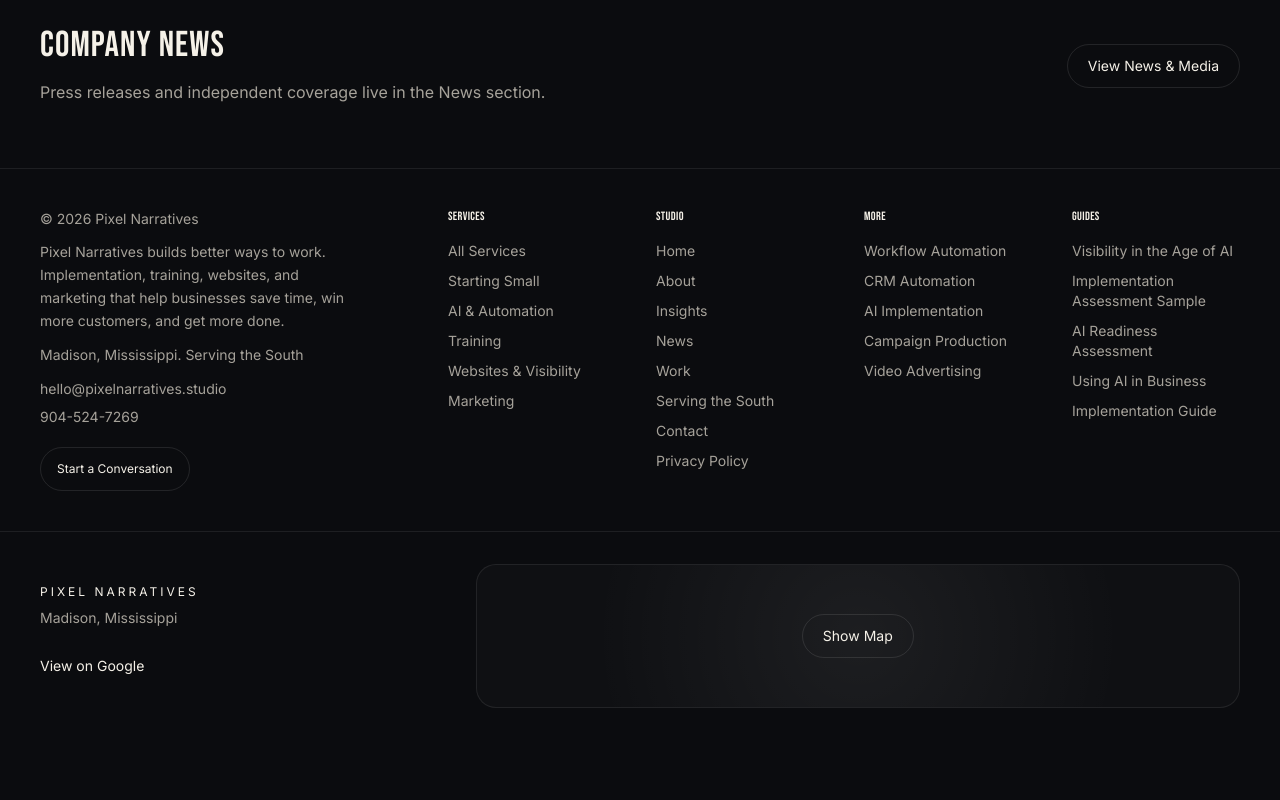
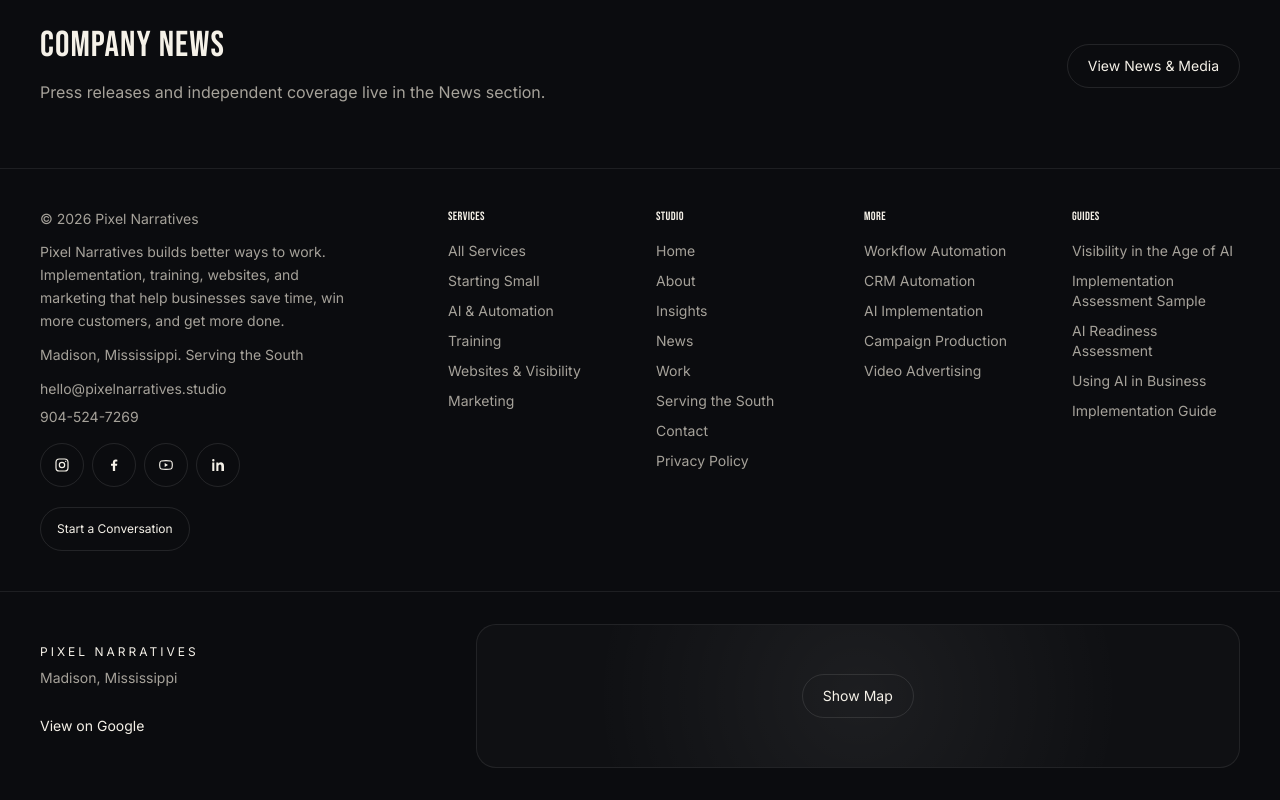
Before and after one commit to jmaruszak/pixel-narratives-site, a Next.js app in the folder pixel-narratives-site/: page /insights in a window 1280 px wide. Shown: the part 2964-3764 px from the top of the page. Before the commit the page ends 3704 px from the top, so only its background shows below. Built offline with nearby package versions, Linux system fonts and the light colour scheme.

Commit message:
Improve hero video and add social links
Co-authored-by: Cursor <cursoragent@cursor.com>

```diff
--- a/pixel-narratives-site/src/app/about/page.tsx
+++ b/pixel-narratives-site/src/app/about/page.tsx
@@ -2,10 +2,12 @@ import Image from "next/image";
 import Link from "next/link";
 import Footer from "../../components/Footer";
 import Nav from "../../components/Nav";
+import SocialProfileLink from "../../components/SocialProfileLink";
 import { NEWS_ITEMS, newsPath } from "../../lib/news";
 import { JsonLd, buildWebPage, buildBreadcrumbs } from "../../lib/schema";
 import { SERVICE_LINE_SUMMARY, SERVICES } from "../../lib/services";
 import { buildPageMetadata } from "../../lib/siteMetadata";
+import { FOUNDER_LINKEDIN_PROFILE } from "../../lib/socialProfiles";
 import { MARKETING_TO_WEB_INTEL_URL } from "../../lib/webIntelligence";
 
 export const metadata = buildPageMetadata({
@@ -172,6 +174,12 @@ export default function AboutPage() {
                 <p className="mt-3 text-xs uppercase tracking-[0.25em] text-[var(--muted)]">
                   {founder.title}
                 </p>
+                <div className="mt-5">
+                  <SocialProfileLink
+                    profile={FOUNDER_LINKEDIN_PROFILE}
+                    showLabel
+                  />
+                </div>
                 <div className="mt-5 space-y-4 text-sm leading-relaxed text-[var(--muted)] md:text-base">
                   {founder.body.map((paragraph) => (
                     <p key={paragraph}>{paragraph}</p>
--- a/pixel-narratives-site/src/components/Footer.tsx
+++ b/pixel-narratives-site/src/components/Footer.tsx
@@ -11,7 +11,9 @@ import {
   STUDIO_FOOTER_LINKS,
   type FooterLink,
 } from "../lib/footerLinks";
+import { ORGANIZATION_SOCIAL_PROFILES } from "../lib/socialProfiles";
 import FooterMap from "./FooterMap";
+import SocialProfileLink from "./SocialProfileLink";
 
 type FooterNavColumnProps = {
   ariaLabel: string;
@@ -72,6 +74,14 @@ export default function Footer() {
           >
             {CONTACT_PHONE}
           </a>
+          <nav
+            aria-label="Pixel Narratives social profiles"
+            className="mt-4 flex flex-wrap gap-2"
+          >
+            {ORGANIZATION_SOCIAL_PROFILES.map((profile) => (
+              <SocialProfileLink key={profile.href} profile={profile} />
+            ))}
+          </nav>
           <div className="mt-5">
             <a
               href="/contact"
--- /dev/null
+++ b/pixel-narratives-site/src/components/SocialProfileLink.tsx
@@ -0,0 +1,72 @@
+import type { SocialNetwork, SocialProfile } from "../lib/socialProfiles";
+
+function SocialIcon({ network }: { network: SocialNetwork }) {
+  if (network === "instagram") {
+    return (
+      <svg aria-hidden viewBox="0 0 24 24" className="h-4 w-4" fill="none">
+        <rect
+          x="3"
+          y="3"
+          width="18"
+          height="18"
+          rx="5"
+          stroke="currentColor"
+          strokeWidth="1.8"
+        />
+        <circle cx="12" cy="12" r="4" stroke="currentColor" strokeWidth="1.8" />
+        <circle cx="17.5" cy="6.5" r="1" fill="currentColor" />
+      </svg>
+    );
+  }
+
+  if (network === "facebook") {
+    return (
+      <svg aria-hidden viewBox="0 0 24 24" className="h-4 w-4" fill="currentColor">
+        <path d="M13.7 21v-8h2.8l.4-3h-3.2V8.1c0-.9.3-1.5 1.6-1.5H17V4a22 22 0 0 0-2.5-.1c-2.5 0-4.2 1.5-4.2 4.3V10H7.5v3h2.8v8h3.4Z" />
+      </svg>
+    );
+  }
+
+  if (network === "youtube") {
+    return (
+      <svg aria-hidden viewBox="0 0 24 24" className="h-4 w-4" fill="none">
+        <path
+          d="M21 8.1a3 3 0 0 0-2.1-2.1C17 5.5 12 5.5 12 5.5S7 5.5 5.1 6A3 3 0 0 0 3 8.1 31 31 0 0 0 2.5 12 31 31 0 0 0 3 15.9 3 3 0 0 0 5.1 18c1.9.5 6.9.5 6.9.5s5 0 6.9-.5a3 3 0 0 0 2.1-2.1 31 31 0 0 0 .5-3.9 31 31 0 0 0-.5-3.9Z"
+          stroke="currentColor"
+          strokeWidth="1.7"
+        />
+        <path d="m10 9 5 3-5 3V9Z" fill="currentColor" />
+      </svg>
+    );
+  }
+
+  return (
+    <svg aria-hidden viewBox="0 0 24 24" className="h-4 w-4" fill="currentColor">
+      <path d="M6.5 8.2H3.4V21h3.1V8.2ZM5 3a1.8 1.8 0 1 0 0 3.6A1.8 1.8 0 0 0 5 3ZM21 13.6c0-3.8-2-5.6-4.7-5.6-2.2 0-3.1 1.2-3.7 2V8.2H9.5V21h3.1v-6.3c0-1.7.3-3.3 2.4-3.3 2 0 2.1 1.9 2.1 3.4V21H21v-7.4Z" />
+    </svg>
+  );
+}
+
+export default function SocialProfileLink({
+  profile,
+  showLabel = false,
+}: {
+  profile: SocialProfile;
+  showLabel?: boolean;
+}) {
+  return (
+    <a
+      href={profile.href}
+      target="_blank"
+      rel="noreferrer"
+      aria-label={profile.label}
+      title={profile.label}
+      className={`inline-flex min-h-11 items-center justify-center rounded-full border border-white/10 text-[var(--foreground)] transition hover:border-white/20 hover:bg-white/5 ${
+        showLabel ? "gap-2 px-4 text-sm" : "w-11"
+      }`}
+    >
+      <SocialIcon network={profile.network} />
+      {showLabel ? <span>{profile.shortLabel}</span> : null}
+    </a>
+  );
+}
--- a/pixel-narratives-site/src/components/home/HomeMotionExperience.tsx
+++ b/pixel-narratives-site/src/components/home/HomeMotionExperience.tsx
@@ -7,23 +7,23 @@ import { SERVICE_LINE_SUMMARY, SERVICES } from "../../lib/services";
 
 function HomeHero() {
   return (
-    <section className="relative overflow-hidden bg-black">
+    <section className="relative overflow-hidden bg-black md:aspect-[21/9] md:min-h-[34rem] md:max-h-[88vh]">
       <Image
         src="/images/home-hero-poster.jpg"
         alt=""
         fill
         priority
         sizes="100vw"
-        className="pointer-events-none object-cover object-left"
+        className="pointer-events-none object-cover object-left md:object-contain md:object-center"
         aria-hidden
       />
       <video
-        className="pointer-events-none absolute inset-0 hidden h-full w-full object-cover object-left md:motion-safe:block"
+        className="pointer-events-none absolute inset-0 hidden h-full w-full object-contain object-center md:motion-safe:block"
         autoPlay
         muted
         loop
         playsInline
-        preload="none"
+        preload="auto"
         poster="/images/home-hero-poster.jpg"
         aria-hidden
       >
@@ -44,7 +44,7 @@ function HomeHero() {
       <div className="hero-ambient-gradient pointer-events-none absolute inset-0" aria-hidden />
       <div className="home-stage-grain pointer-events-none absolute inset-0" aria-hidden />
 
-      <div className="relative mx-auto flex min-h-[88vh] w-full max-w-7xl flex-col justify-end px-6 py-20 md:px-10 md:py-24">
+      <div className="relative mx-auto flex min-h-[88vh] w-full max-w-7xl flex-col justify-end px-6 py-20 md:h-full md:min-h-[34rem] md:px-10 md:py-24">
         <p className="hero-entrance pn-kicker text-[var(--muted)]">
           Pixel Narratives
         </p>
--- a/pixel-narratives-site/src/lib/schema/organization.ts
+++ b/pixel-narratives-site/src/lib/schema/organization.ts
@@ -7,6 +7,10 @@ import {
   type ServiceAreaPlace,
 } from "../businessLocation";
 import { SITE_NAME, SITE_URL } from "../siteMetadata";
+import {
+  FOUNDER_LINKEDIN_PROFILE,
+  ORGANIZATION_SOCIAL_PROFILES,
+} from "../socialProfiles";
 
 // ---------------------------------------------------------------------------
 // Canonical IDs
@@ -81,9 +85,7 @@ export function organizationEntity() {
     areaServed: buildAreaServed(),
     sameAs: [
       GOOGLE_BUSINESS_PROFILE_URL,
-      "https://www.instagram.com/pixelnarratives.studio/",
-      "https://www.facebook.com/profile.php?id=61589823687666",
-      "https://youtube.com/@pixelnarrativesstudio",
+      ...ORGANIZATION_SOCIAL_PROFILES.map((profile) => profile.href),
     ],
     knowsAbout: [
       "Artificial Intelligence for Business",
@@ -198,7 +200,7 @@ export function founderEntity() {
     worksFor: { "@id": ORG_ID },
     url: `${SITE_URL}/about`,
     image: `${SITE_URL}/images/about-jordan.jpg`,
-    sameAs: ["https://www.linkedin.com/in/jordanmaruszak/"],
+    sameAs: [FOUNDER_LINKEDIN_PROFILE.href],
     knowsAbout: [
       "AI Implementation",
       "AI Strategy",
--- /dev/null
+++ b/pixel-narratives-site/src/lib/socialProfiles.ts
@@ -0,0 +1,42 @@
+export type SocialNetwork = "instagram" | "facebook" | "youtube" | "linkedin";
+
+export type SocialProfile = {
+  network: SocialNetwork;
+  label: string;
+  shortLabel: string;
+  href: string;
+};
+
+export const ORGANIZATION_SOCIAL_PROFILES: SocialProfile[] = [
+  {
+    network: "instagram",
+    label: "Pixel Narratives on Instagram",
+    shortLabel: "Instagram",
+    href: "https://www.instagram.com/pixelnarratives.studio/",
+  },
+  {
+    network: "facebook",
+    label: "Pixel Narratives on Facebook",
+    shortLabel: "Facebook",
+    href: "https://www.facebook.com/profile.php?id=61589823687666",
+  },
+  {
+    network: "youtube",
+    label: "Pixel Narratives on YouTube",
+    shortLabel: "YouTube",
+    href: "https://youtube.com/@pixelnarrativesstudio",
+  },
+  {
+    network: "linkedin",
+    label: "Pixel Narratives on LinkedIn",
+    shortLabel: "LinkedIn",
+    href: "https://www.linkedin.com/company/pixel-narratives",
+  },
+];
+
+export const FOUNDER_LINKEDIN_PROFILE: SocialProfile = {
+  network: "linkedin",
+  label: "Jordan Maruszak on LinkedIn",
+  shortLabel: "LinkedIn",
+  href: "https://www.linkedin.com/in/jordanmaruszak/",
+};
```
Also changed, not shown: 1 other file (tests, documents, lock files or other folders).
